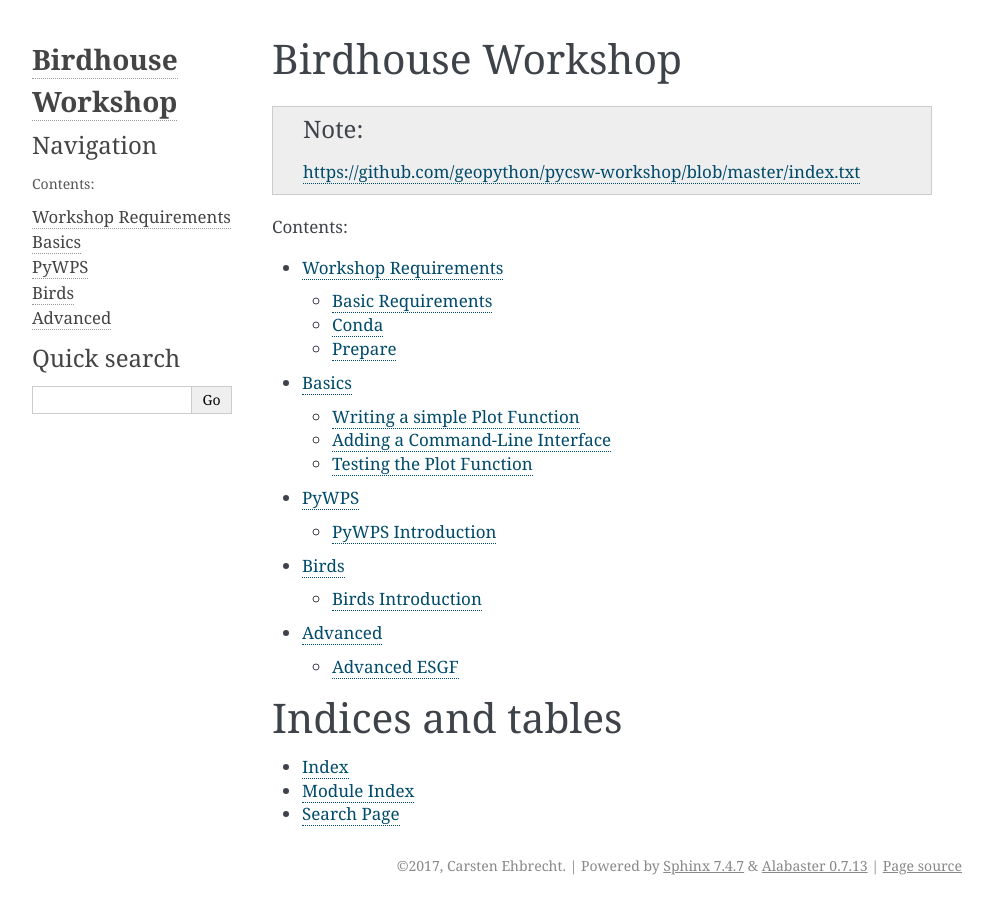
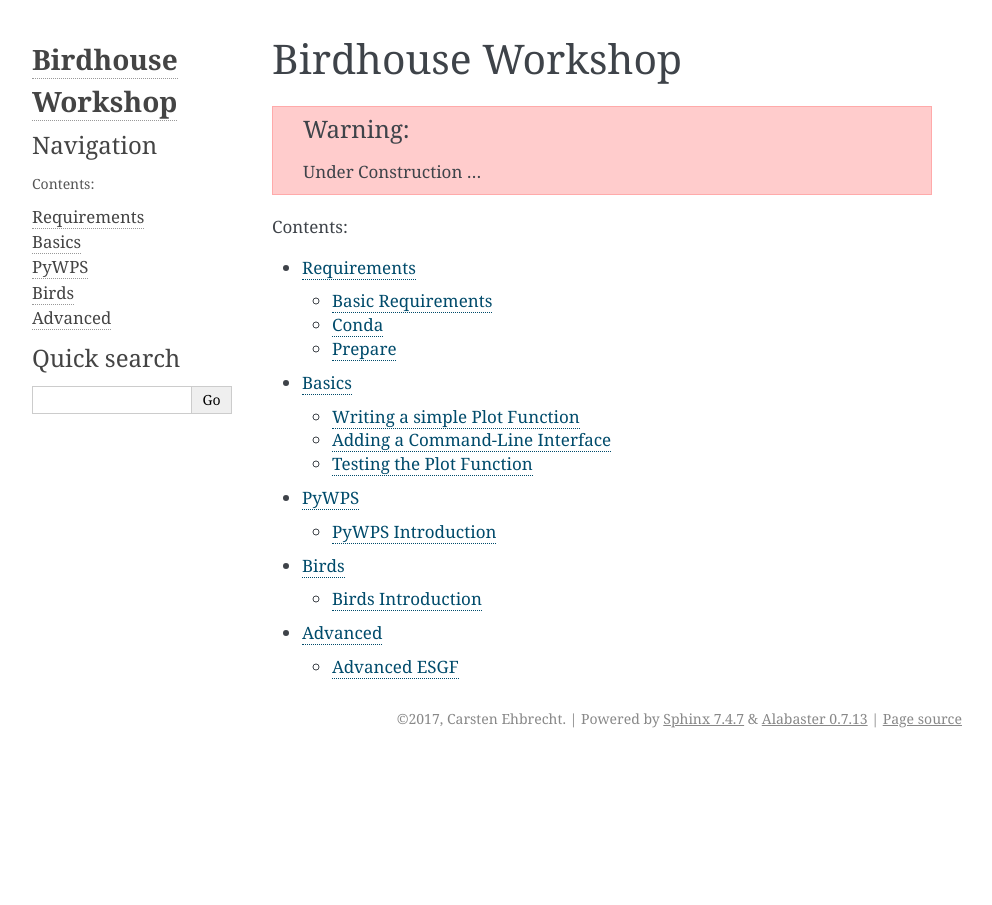
Before and after one commit to bird-house/birdhouse-workshop, a Sphinx documentation site: the page built from docs/source/index.rst, in a window 1280 px wide. Shown: the whole page, without its empty margins (148-1140 px from the left). Built offline with Sphinx 7.4.7, drawn with Linux system fonts in a browser that asks for light colours.

Commit message:
cleaned up index

```diff
--- a/docs/source/index.rst
+++ b/docs/source/index.rst
@@ -3,8 +3,8 @@
 Birdhouse Workshop
 ==================
 
-.. note::
-  https://github.com/geopython/pycsw-workshop/blob/master/index.txt
+.. warning::
+  Under Construction ...
 
 .. toctree::
    :maxdepth: 2
@@ -15,11 +15,3 @@
    pywps
    birds
    advanced
-
-
-Indices and tables
-==================
-
-* :ref:`genindex`
-* :ref:`modindex`
-* :ref:`search`
--- a/docs/source/requirements.rst
+++ b/docs/source/requirements.rst
@@ -1,7 +1,7 @@
 .. _requirements:
 
-Workshop Requirements
-=====================
+Requirements
+============
 
 This workshop requires the following ...
 
```
